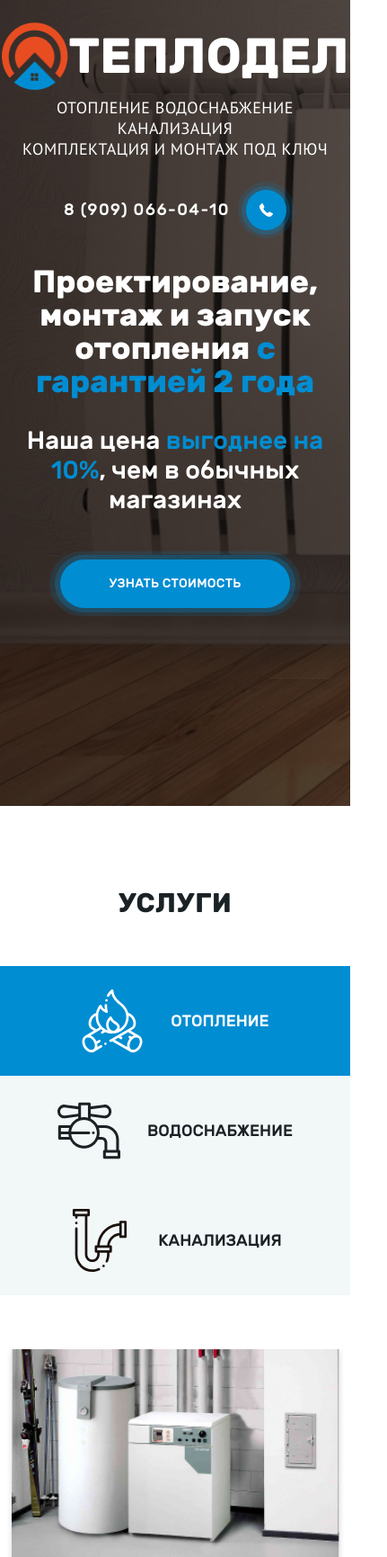
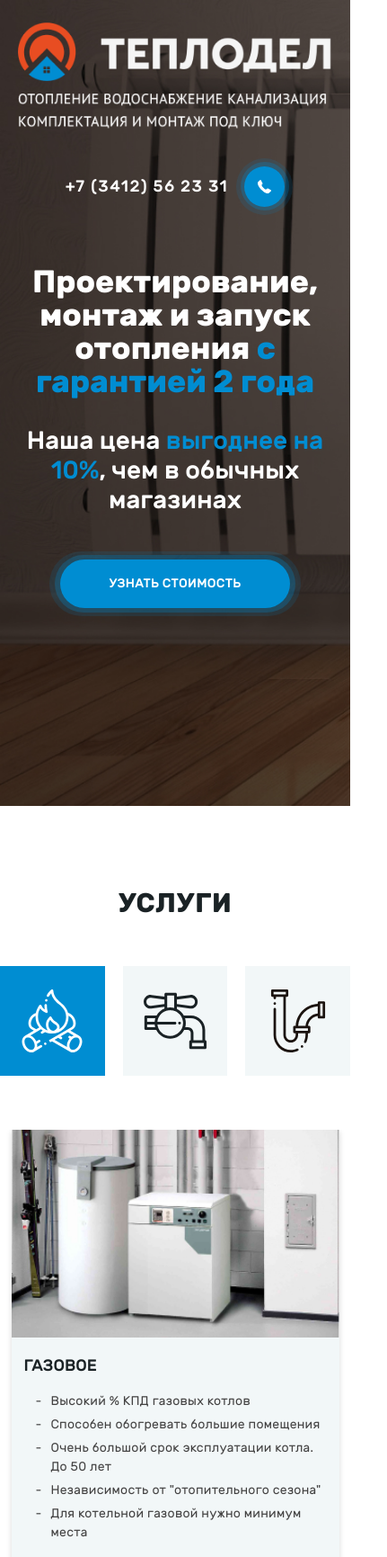
Before and after one commit to ktovu/MLP, a website: page src/index.html in a window 390 px wide. Shown: the top 1731 px of the page at 90% size, 431 px wide, since content can reach past the window. Drawn offline with nearby package versions, Linux system fonts and the light colour scheme; files that its build step writes are made by us from their sources.

Commit message:
Add new fixes

```diff
--- a/src/style/partials/contacts.less
+++ b/src/style/partials/contacts.less
@@ -30,7 +30,7 @@
     }
 
     &__img {
-        width: 89px;
+        width: 100%;
         height: auto;
         margin-right: 10px;
     }
--- a/src/style/partials/header.less
+++ b/src/style/partials/header.less
@@ -33,8 +33,11 @@
     }
 
     &__img {
-        width: 75px;
-        height: 75px;
+        // width: 75px;
+        // height: 75px;
+        width: 100%;
+        height: auto;
+        margin-right: 20px;
     }
 
     &__descr {
@@ -163,6 +166,7 @@
         padding-right: 20px;
         padding-left: 20px;
         box-sizing: border-box;
+        flex-wrap: wrap;
     }
 }
 
--- a/src/style/partials/service.less
+++ b/src/style/partials/service.less
@@ -130,7 +130,26 @@
 @media (max-width: 1480px) {
 
     .service__filter {
-        flex-direction: column;
-        align-items: center;
+        // flex-direction: column;
+        // align-items: center;
+        > :nth-child(1), > :nth-child(2) {
+            margin-right: 20px;
+        }
+    }
+
+    .service__group {
+        max-width: auto;
     }
 }
+
+
+@media (max-width: 880px) {
+
+    .service__group {
+        font-size: 0;
+
+        > svg {
+            margin: 0;
+        }
+    }
+}
--- a/src/template/contacts.html
+++ b/src/template/contacts.html
@@ -3,19 +3,19 @@
         <div class="contacts__title">Наши контакты</div>
         <div class="contacts__descr">
             <a class="contacts__logo" href="/">
-                <img class="contacts__img" src="./img/logo.png">
-                <div class="contacts__logo-descr">
+                <img class="contacts__img" src="./img/logo2.png">
+                <!-- <div class="contacts__logo-descr">
                     <div class="contacts__logo-descr-title">Теплодел</div>
                     <div class="contacts__logo-descr-subtitle">отопление•водоснабжение•канализация</div>
-                </div>
+                </div> -->
             </a>
             <div class="contacts__adress">г. Ижевск, Ижевская 154 корп. 5</div>
             <div class="contacts__time">
                 <div class="contacts__time-item">Пн-Пт: 09:00 - 19:00</div>
                 <div class="contacts__time-item">Сб: 09:00-15:00, Вс: выходной</div>
             </div>
-            <a class="contacts__link" href="tel:8 (909) 066-04-10">8 (909) 066-04-10</a>
-            <a class="contacts__link" href="mailto:login@gmail.com">login@gmail.com</a>
+            <a class="contacts__link" href="tel:+7 (3412) 56 23 31">+7 (3412) 56 23 31</a>
+            <a class="contacts__link" href="mailto:login@gmail.com">manager@teplodel18.ru</a>
         </div>
         <div class="contacts__map"></div>
     </div>
--- a/src/template/header.html
+++ b/src/template/header.html
@@ -2,12 +2,13 @@
     <div class="header__container">
         <div class="logo">
             <a class="logo__url" href="/">
-                <img class="logo__img" src="./img/logo.png" alt="logo">
-                теплодел
+                <img class="logo__img" src="./img/logo1.png" alt="logo">
+                <!-- <img class="logo__img" src="./img/logo.png" alt="logo"> -->
+                <!-- теплодел -->
             </a>
-            <p class="logo__descr">
+            <!-- <p class="logo__descr">
                 Отопление водоснабжение канализация<br/>Комплектация и монтаж под ключ
-            </p>
+            </p> -->
         </div>
         <div class="nav">
             <nav class="nav__block">
@@ -29,7 +30,7 @@
         </div>
         <div class="tel">
             <div class="tel__phone">
-                <a class="tel__link" href="tel:8(909)0660410">8 (909) 066-04-10</a>
+                <a class="tel__link" href="tel:+7 (3412) 56 23 31">+7 (3412) 56 23 31</a>
             </div>
             <div class="tel__callback waves">
                 <div class="tel__icon">
```
Also changed, not shown: build/css/main.css, build/img/logo1.png (added), build/img/logo2.png (added), build/index.html, src/img/logo1.png (added), src/img/logo2.png (added).
